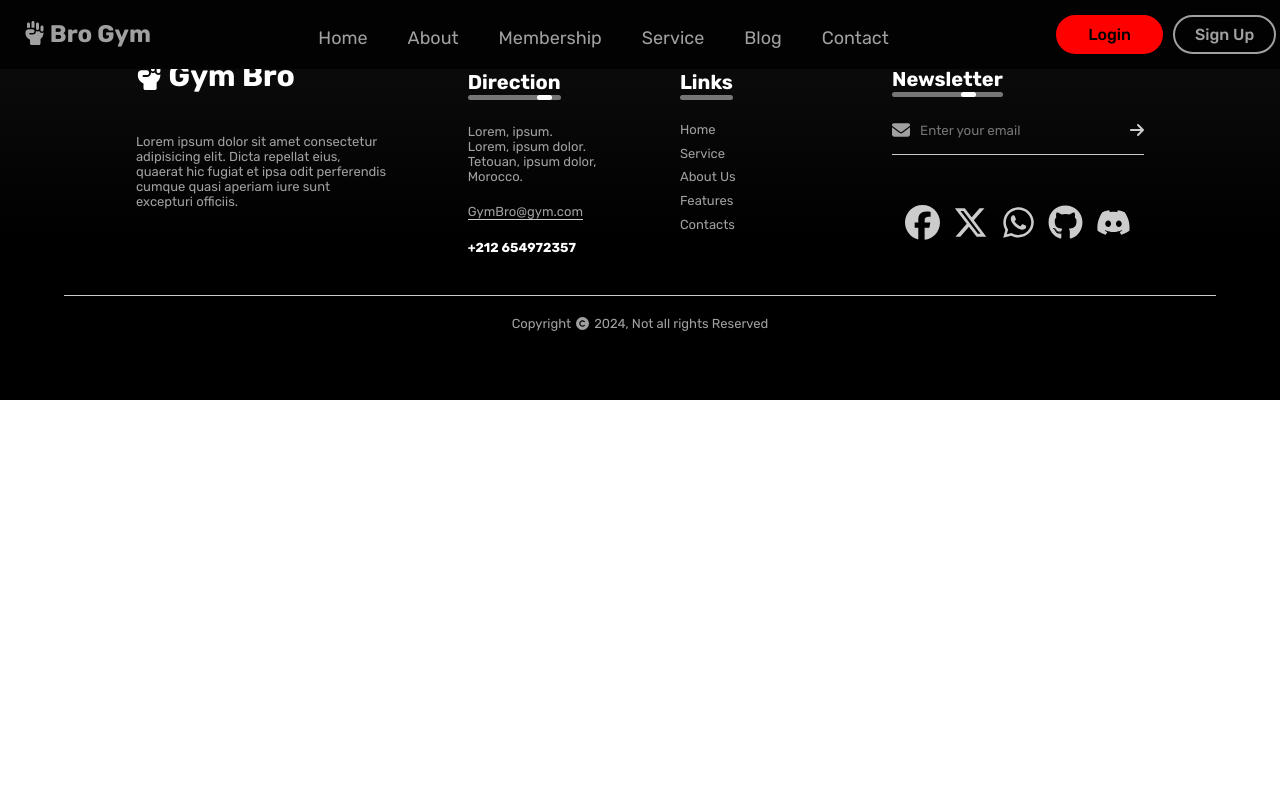
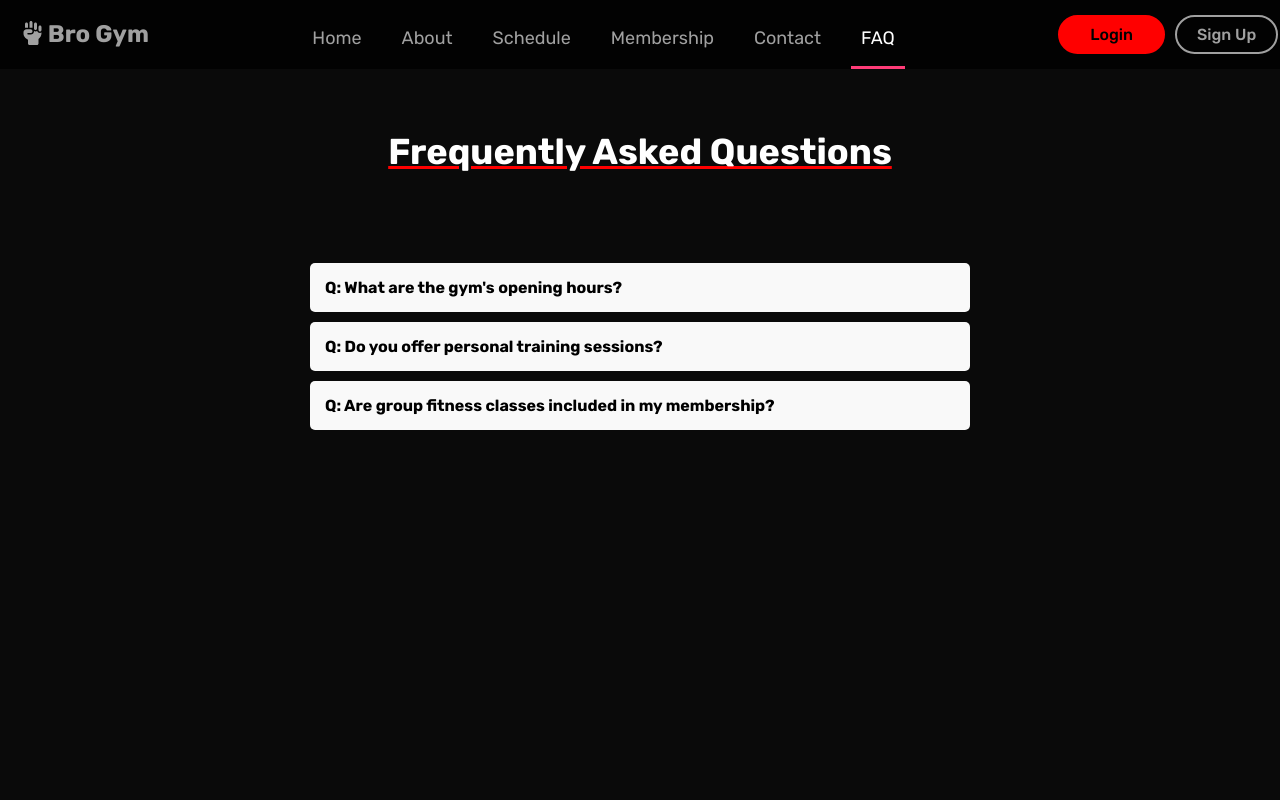
Before and after one commit to NJR911/Bro-Gym, a React (Vite) app in the folder Frontend/: page /faq in a window 1280 px wide. Shown: the top 800 px of the page. Built offline with nearby package versions, Linux system fonts and the light colour scheme.

Commit message:
updating guest UI (adding Schedule page and FAQ)

```diff
--- a/Frontend/src/App.css
+++ b/Frontend/src/App.css
@@ -6,6 +6,7 @@
 }
 
 /* The About Page  */
+
 .about-page {
   max-width: 800px;
   margin: 0 auto;
@@ -22,6 +23,7 @@
   font-size: 36px;
   color: #a10606;
   margin-bottom: 5px;
+  text-decoration: underline 2px ;
 }
 
 .about-header p {
@@ -208,3 +210,136 @@
 .map{
   width: 100%;
 }
+
+  /*  Schedule  */
+
+
+.schedule-h1{
+  color: #fff;
+  text-align: center;
+  padding: 130px 0 50px;
+  font-size: 36px;
+  text-decoration: underline 3px red;
+}
+
+.classes-schedule-container {
+  max-width: 1000px;
+  margin: 0 auto;
+  padding: 20px;
+  color: #fff;
+}
+
+.day-selector{
+  display: flex;
+  justify-content: space-between;
+  margin-bottom: 40px;
+}
+.day-selector .day-button{
+  border-radius: 50px;
+  padding: 10px 30px;
+  font-size: 16px;
+  font-weight: 500;
+  border: 2px solid #fff;
+  color: #fff;
+  background-color: #0a0a0a;
+  cursor: pointer;
+  transition: .3s;
+}
+.day-selector .day-button:hover{
+  background-color: red;
+  border: 2px solid red;
+}
+
+.day-button.selected {
+  background-color: red;
+  border: 2px solid red;
+  color: white;
+}
+
+.day-section {
+  margin-bottom: 30px;
+}
+.day-section .class-table tr th:nth-child(1){
+  padding: 0 30px;
+}
+
+.class-table {
+  width: 100%;
+  border-spacing: 0;
+}
+
+.class-table th,
+.class-table td {
+  padding: 20px 0;
+  text-align: center;
+}
+
+.class-table th {
+  background-color: #0a0a0a;
+  color: #fff;
+}
+
+.class-table tbody tr:nth-child(even) {
+  background-color: #212121;
+}
+
+.class-table td:last-child {
+  text-align: center;
+}
+
+.join-button {
+  background-color: red;
+  color: #fff;
+  border: none;
+  padding: 8px 16px;
+  border-radius: 5px;
+  cursor: pointer;
+  transition: background-color 0.3s;
+}
+
+.join-button:hover {
+  background-color: #b31212;
+}
+
+
+
+/*   FAQ  */
+
+.faq-h1{
+  color: #fff;
+  text-align: center;
+  padding: 130px 0 50px;
+  font-size: 36px;
+  text-decoration: underline 3px red;
+}
+.faq-container {
+  padding: 20px;
+  display: flex;
+  justify-content: center;
+}
+
+.faq-list {
+  width: 700px;
+  border-radius: 5px;
+  padding: 20px;
+}
+
+.faq-item {
+  cursor: pointer;
+  margin-bottom: 10px;
+  padding: 15px;
+  background-color: #f9f9f9;
+  border-radius: 5px;
+}
+
+.faq-item:hover {
+  background-color: #e9e9e9;
+}
+
+.question {
+  font-weight: bold;
+}
+
+.answer {
+  margin-top: 10px;
+}
--- a/Frontend/src/App.jsx
+++ b/Frontend/src/App.jsx
@@ -2,15 +2,16 @@ import './App.css'
 import { BrowserRouter, Routes, Route } from 'react-router-dom'
 import Navbar from './components/Layouts/navbar'
 import Home from './pages/Home'
-import About from './pages/About'
-import Service from './pages/Service'
-import Membership from './pages/Membership'
-import Contact from './pages/Contact'
+import About from './pages/guest/About'
+import Schedule from './pages/guest/Schedule'
+import Membership from './pages/guest/Membership'
+import Contact from './pages/guest/Contact'
 import Login from './pages/auth/login'
 import SignUp from './pages/auth/signup'
 import Footer from './components/Layouts/footer'
 import Dashboard from './pages/user/dashboard'
-import Blog from './pages/Blog'
+import Blog from './pages/user/Blog'
+import FAQ from './pages/guest/FAQ'
 
 
 
@@ -25,13 +26,14 @@ function App() {
           <Routes>
             <Route path='/' element={ <Home /> } />
             <Route path='/about' element={ <About /> } />
-            <Route path='/service' element={ <Service /> } />
+            <Route path='/schedule' element={ <Schedule /> } />
             <Route path='/membership' element={ <Membership /> } />
             <Route path='/contact' element={ <Contact /> } />
             <Route path='/login' element={ <Login /> } />
             <Route path='/signup' element={ <SignUp /> } />
             <Route path='/dashboard' element={ <Dashboard /> } />
             <Route path='/blog' element={ <Blog /> } />
+            <Route path='/faq' element={ <FAQ /> } />
           </Routes>
           <Footer />
 
--- a/Frontend/src/components/Layouts/navbar.jsx
+++ b/Frontend/src/components/Layouts/navbar.jsx
@@ -35,16 +35,16 @@ export default function Navbar() {
                         <NavLink to="/about" className='links-text' activeClassName='active'>About</NavLink>
                     </li>
                     <li>
+                        <NavLink to="/schedule" className='links-text' activeClassName='active'>Schedule</NavLink>
+                    </li>
+                    <li>
                         <NavLink to="/membership" className='links-text' activeClassName='active'>Membership</NavLink>
                     </li>
                     <li>
-                        <NavLink to="/service" className='links-text' activeClassName='active'>Service</NavLink>
+                        <NavLink to="/contact" className='links-text' activeClassName='active'>Contact</NavLink>
                     </li>
                     <li>
-                        <NavLink to="/blog" className='links-text' activeClassName='active'>Blog</NavLink>
-                    </li>
-                    <li>
-                        <NavLink to="/contact" className='links-text' activeClassName='active'>Contact</NavLink>
+                        <NavLink to="/faq" className='links-text' activeClassName='active'>FAQ</NavLink>
                     </li>
                 </ul>
             </div>
--- a/Frontend/src/pages/Contact.jsx
+++ b/Frontend/src/pages/guest/Contact.jsx
@@ -45,7 +45,7 @@ export default function Contact(){
                             <div className="info-section">
                                 <h2>Opening Hours</h2>
                                 <p>
-                                    Mon - Fri: 9:00 AM - 8:00 PM
+                                    Mon - Fri: 9:00 AM - 11:00 PM
                                     <br />
                                     Sat - Sun: 10:00 AM - 6:00 PM
                                </p>
--- /dev/null
+++ b/Frontend/src/pages/guest/FAQ.jsx
@@ -0,0 +1,52 @@
+import { useState } from "react";
+
+
+export default function FAQ(){
+
+    const [selectedQuestion, setSelectedQuestion] = useState(null);
+
+    const questions = [
+        {
+            id: 1,
+            question: "What are the gym's opening hours?",
+            answer: "Our gym is open Monday to Friday from 9:00 AM to 11:00 PM and Saturday to Sunday from 10:00 AM to 6:00 PM."
+        },
+        {
+            id: 2,
+            question: "Do you offer personal training sessions?",
+            answer: "Yes, we offer personal training sessions. Please contact our front desk for more information and to schedule a session."
+        },
+        {
+            id: 3,
+            question: "Are group fitness classes included in my membership?",
+            answer: "Yes, group fitness classes are included in some membership plans. Please check with our staff for details."
+        },
+    ];
+
+    const handleQuestionClick = (questionId) => {
+        if (selectedQuestion === questionId) {
+            setSelectedQuestion(null); // Collapse the question if already selected
+        } else {
+            setSelectedQuestion(questionId); // Expand the question
+        }
+    };
+
+    return (
+        <>
+            <div style={{ height: "100vh", background: "#0a0a0a" }}>
+                <h1 className="faq-h1">Frequently Asked Questions</h1>
+
+                <div className="faq-container">
+                    <div className="faq-list">
+                        {questions.map((q) => (
+                            <div key={q.id} className="faq-item" onClick={() => handleQuestionClick(q.id)}>
+                                <div className="question">Q: {q.question}</div>
+                                {selectedQuestion === q.id && <div className="answer">A: {q.answer}</div>}
+                            </div>
+                        ))}
+                    </div>
+                </div>
+            </div>
+        </>
+    )
+}
--- a/Frontend/src/pages/Membership.jsx
+++ b/Frontend/src/pages/guest/Membership.jsx
@@ -1,12 +1,12 @@
-import Pricing from "../components/Layouts/pricing";
+import Pricing from "../../components/Layouts/pricing";
 
 
 export default function Membership(){
 
     return(
         <>
-            <div style={{height:"120vh", background:"#0a0a0a"}}>
-                <h1 style={{padding:"20px 0", color:"#0a0a0a"}}>
+            <div style={{height:"110vh", background:"#0a0a0a"}}>
+                <h1 style={{padding:" 0", color:"#0a0a0a"}}>
                     Membership
                 </h1>
                 <Pricing />
--- /dev/null
+++ b/Frontend/src/pages/guest/Schedule.jsx
@@ -0,0 +1,60 @@
+import { useState } from 'react';
+import { Link } from 'react-router-dom'
+import classesSchedule from './ScheduleClasses.json';
+
+
+export default function Schedule() {
+    const [selectedDay, setSelectedDay] = useState('Monday');
+
+    const handleDayClick = (day) => {
+        setSelectedDay(day);
+    };
+
+    return (
+        <div style={{ height: "115vh", background: "#0a0a0a" }}>
+        <h1 className='schedule-h1'>Classes Schedule</h1>
+
+            <div className="classes-schedule-container">
+
+                <div className="day-selector">
+                    {Object.keys(classesSchedule).map(day => (
+                        <button
+                            className={`day-button ${selectedDay === day ? 'selected' : ''}`} // Apply 'selected' class if day is selected
+                            key={day}
+                            onClick={() => handleDayClick(day)}
+                        >
+                            {day}
+                        </button>
+                    ))}
+                </div>
+
+                <div className="day-section">
+                    <table className="class-table">
+                        <thead>
+                            <tr>
+                                <th>Class</th>
+                                <th>Time</th>
+                                <th>Location</th>
+                                <th>Instructor</th>
+                            </tr>
+                        </thead>
+                        <tbody>
+                            {classesSchedule[selectedDay].map((classInfo, index) => {
+                                const [classTitle, time, location, instructor] = classInfo.split(' - ');
+                                return (
+                                    <tr key={index}>
+                                        <td>{classTitle}</td>
+                                        <td>{time}</td>
+                                        <td>{location}</td>
+                                        <td>{instructor}</td>
+                                        <td><Link to="/membership" className="join-button">Join Now</Link></td>
+                                    </tr>
+                                );
+                            })}
+                        </tbody>
+                    </table>
+                </div>
+            </div>
+        </div>
+    );
+}
--- a/Frontend/src/pages/Service.jsx
+++ b/Frontend/src/pages/user/Blog.jsx
@@ -1,11 +1,11 @@
 
 
-export default function Service(){
+export default function Blog(){
 
     return(
         <>
             <div style={{height:"100vh", background:"#a0a0a0"}}>
-                <h1 style={{padding:"100px"}}>Service</h1>
+                <h1 style={{padding:"100px"}}>Blog</h1>
             </div>
         </>
     )
```
Also changed, not shown: Frontend/src/pages/guest/ScheduleClasses.json (added, +56 -0 lines), Frontend/src/pages/guest/About.jsx (renamed from Frontend/src/pages/About.jsx).
